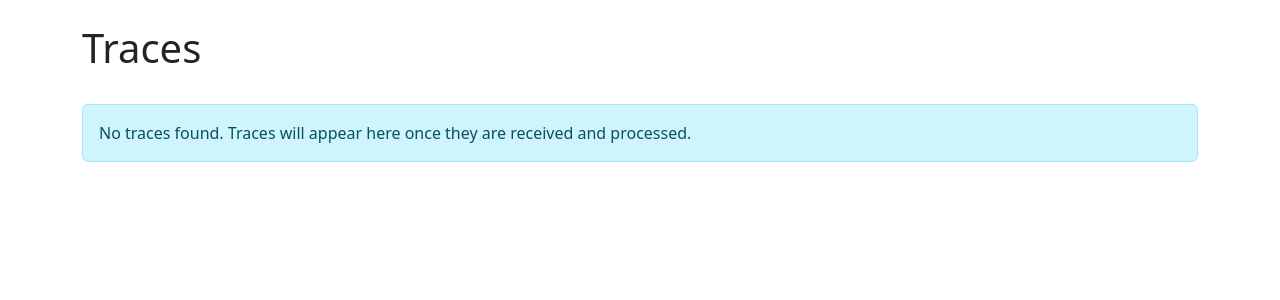
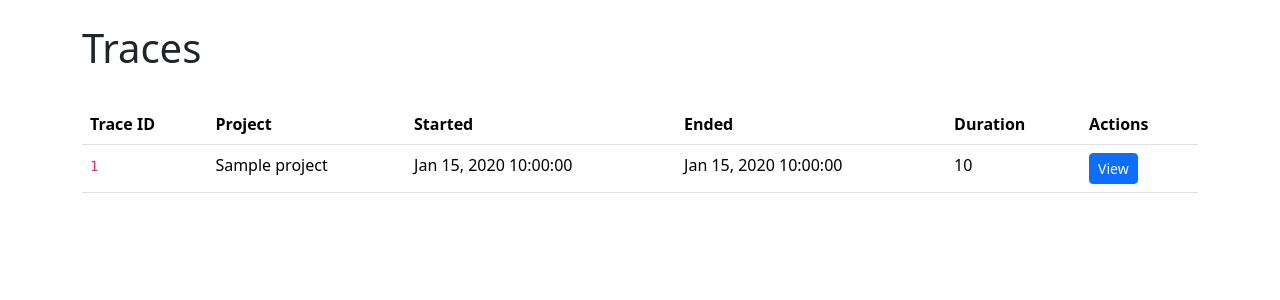
Before and after one commit to noodler-dev/noodler, a Django app: template traces/templates/traces/list.html in a window 1280 px wide. Shown: the top 300 px of the page. Run offline with Django 5.2, Linux system fonts and the light colour scheme; the template is opened without the code that fills it: most values are stand-ins (such as "Sample title", 1, 10 or a date in 2020); data that the repository does not hold is empty; parts of the project's set-up code (start-up, migrations or seed data) failed here and were passed over.

Commit message:
Fix template variable name in trace list template
- Change condition from 'traces' to 'traces_with_duration' to match view context

```diff
--- a/traces/templates/traces/list.html
+++ b/traces/templates/traces/list.html
@@ -17,7 +17,7 @@
         {% endfor %}
     {% endif %}
 
-    {% if traces %}
+    {% if traces_with_duration %}
         <div class="table-responsive">
             <table class="table table-hover">
                 <thead>
```
